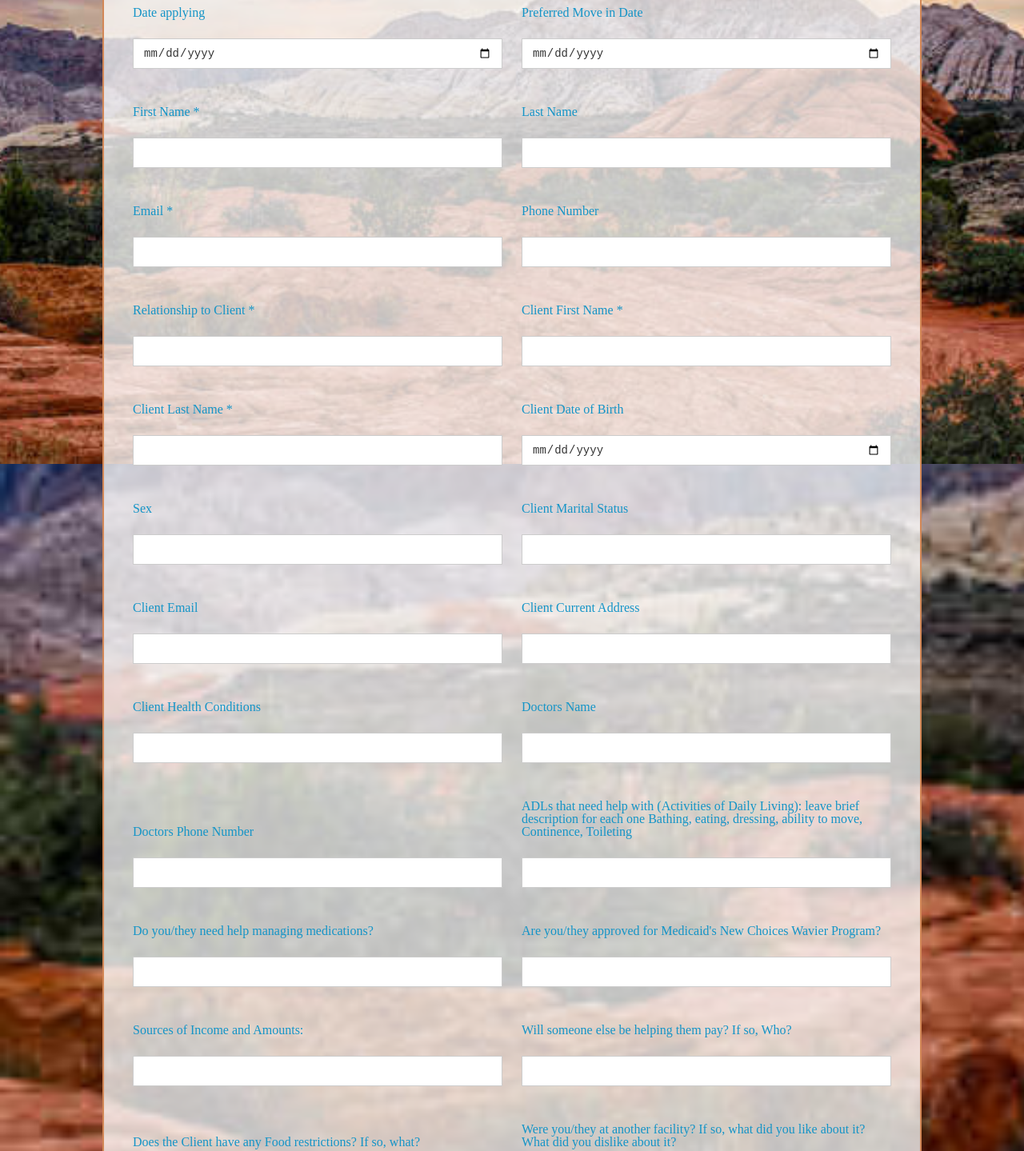
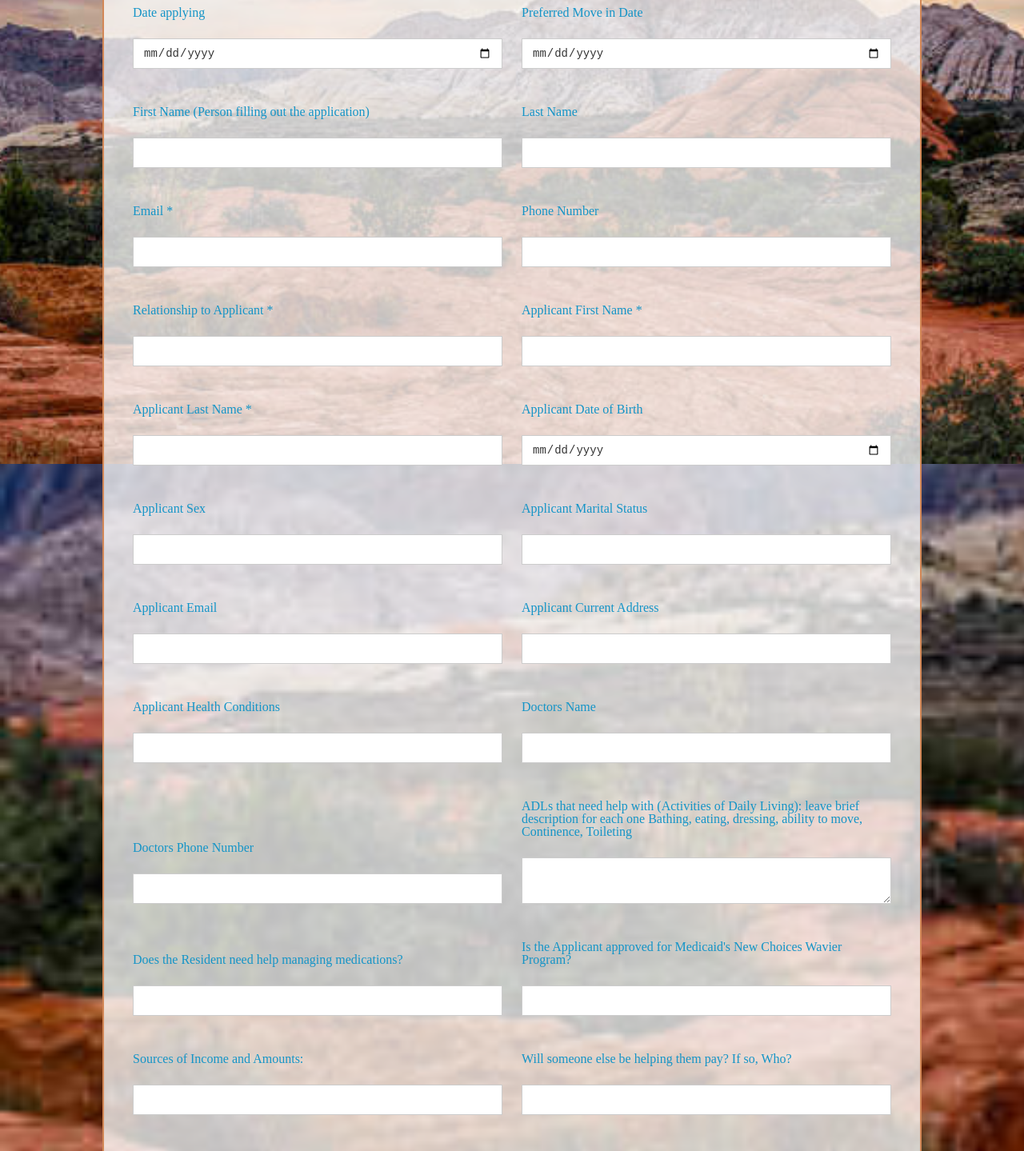
Before and after one commit to RysonShalvis/RoseCrest-Website, a React (Vite) app: page /#/apply in a window 1280 px wide. Shown: the part 220-1659 px from the top of the page at 80% size. Built offline with nearby package versions, Linux system fonts and the light colour scheme.

Commit message:
application fields

```diff
--- a/src/components/Apply.jsx
+++ b/src/components/Apply.jsx
@@ -95,10 +95,10 @@ export const Apply = () => {
 
     emailjs
       .sendForm(
-        "service_p7qqdj9",
-        "template_vw6ncbt",
+        "service_v5vo21l",
+        "template_v08fcs5",
         form.current,
-        "YixTBvDKz7M53m1G3"
+        "6vuCfCrMgIbMDNCZ-"
       )
       .then(
         (result) => {
@@ -172,7 +172,7 @@ export const Apply = () => {
         </div>
 
         <div className="input-container">
-          <label>First Name *</label>
+          <label>First Name (Person filling out the application)</label>
           <input
             onChange={handleOnChange}
             type="text"
@@ -214,7 +214,7 @@ export const Apply = () => {
         </div>
 
         <div className="input-container">
-          <label>Relationship to Client *</label>
+          <label>Relationship to Applicant *</label>
           <input
             onChange={handleOnChange}
             type="text"
@@ -225,7 +225,7 @@ export const Apply = () => {
         </div>
 
         <div className="input-container">
-          <label> Client First Name *</label>
+          <label> Applicant First Name *</label>
           <input
             onChange={handleOnChange}
             type="text"
@@ -236,7 +236,7 @@ export const Apply = () => {
         </div>
 
         <div className="input-container">
-          <label>Client Last Name *</label>
+          <label>Applicant Last Name *</label>
           <input
             onChange={handleOnChange}
             type="text"
@@ -247,7 +247,7 @@ export const Apply = () => {
         </div>
 
         <div className="input-container">
-          <label>Client Date of Birth</label>
+          <label>Applicant Date of Birth</label>
           <input
             onChange={handleOnChange}
             type="date"
@@ -258,7 +258,7 @@ export const Apply = () => {
         </div>
 
         <div className="input-container">
-          <label>Sex</label>
+          <label>Applicant Sex</label>
           <input
             onChange={handleOnChange}
             type="text"
@@ -269,7 +269,7 @@ export const Apply = () => {
         </div>
 
         <div className="input-container">
-          <label>Client Marital Status</label>
+          <label>Applicant Marital Status</label>
           <input
             onChange={handleOnChange}
             type="text"
@@ -280,7 +280,7 @@ export const Apply = () => {
         </div>
 
         <div className="input-container">
-          <label>Client Email</label>
+          <label>Applicant Email</label>
           <input
             onChange={handleOnChange}
             type="text"
@@ -291,7 +291,7 @@ export const Apply = () => {
         </div>
 
         <div className="input-container">
-          <label>Client Current Address</label>
+          <label>Applicant Current Address</label>
           <input
             onChange={handleOnChange}
             type="text"
@@ -302,7 +302,7 @@ export const Apply = () => {
         </div>
 
         <div className="input-container">
-          <label>Client Health Conditions</label>
+          <label>Applicant Health Conditions</label>
           <input
             onChange={handleOnChange}
             type="text"
@@ -340,7 +340,7 @@ export const Apply = () => {
             description for each one Bathing, eating, dressing, ability to move,
             Continence, Toileting
           </label>
-          <input
+          <textarea
             onChange={handleOnChange}
             type="text"
             name="client_adl"
@@ -350,7 +350,7 @@ export const Apply = () => {
         </div>
 
         <div className="input-container">
-          <label>Do you/they need help managing medications?</label>
+          <label>Does the Resident need help managing medications?</label>
           <input
             onChange={handleOnChange}
             type="text"
@@ -362,7 +362,7 @@ export const Apply = () => {
 
         <div className="input-container">
           <label>
-            Are you/they approved for Medicaid&apos;s New Choices Wavier
+            Is the Applicant approved for Medicaid&apos;s New Choices Wavier
             Program?
           </label>
           <input
@@ -398,7 +398,7 @@ export const Apply = () => {
 
         <div className="input-container">
           <label>
-            Does the Client have any Food restrictions? If so, what?
+            Does the Applicant have any Food restrictions? If so, what?
           </label>
           <input
             onChange={handleOnChange}
@@ -411,10 +411,10 @@ export const Apply = () => {
 
         <div className="input-container">
           <label>
-            Were you/they at another facility? If so, what did you like about
-            it? What did you dislike about it?
+            Was the Applicant at another facility? If so, what did you like
+            about it? What did you dislike about it?
           </label>
-          <input
+          <textarea
             onChange={handleOnChange}
             type="text"
             name="client_facility"
--- a/src/components/ContactUs.jsx
+++ b/src/components/ContactUs.jsx
@@ -32,10 +32,10 @@ export const ContactUs = () => {
 
     emailjs
       .sendForm(
-        "service_p7qqdj9",
-        "template_vw6ncbt",
+        "service_v5vo21l",
+        "template_cu74k7t",
         form.current,
-        "YixTBvDKz7M53m1G3"
+        "6vuCfCrMgIbMDNCZ-"
       )
       .then(
         (result) => {
```
Also changed, not shown: 1 other file (tests, documents, lock files or other folders).
